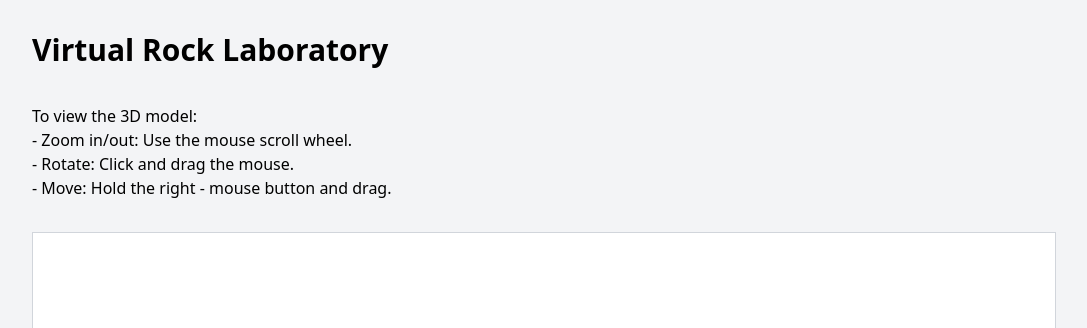
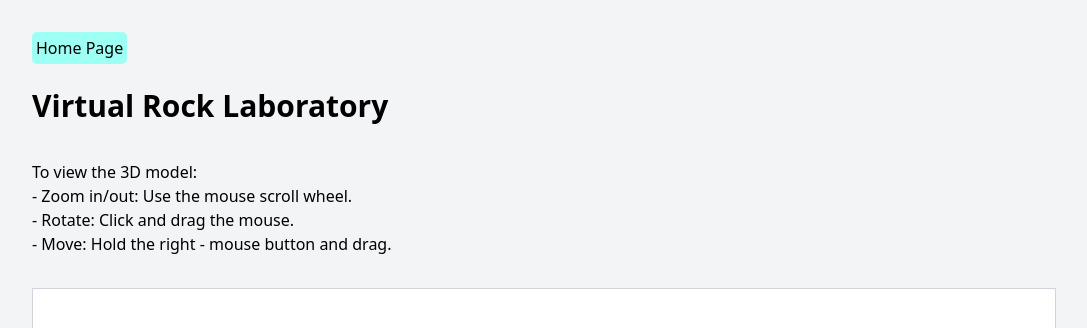
Before and after one commit to CIEM6980Rock/virtuallaboratary, a plain HTML site: page mineral.html in a window 1280 px wide. Shown: the top 328 px of the page, without its empty margins (0-1087 px from the left). Drawn offline with nearby package versions, Linux system fonts and the light colour scheme; a script that the page names is missing.

Commit message:
Update mineral.html

```diff
--- a/mineral.html
+++ b/mineral.html
@@ -48,7 +48,13 @@
             padding: 10px;
             border-radius: 5px;
         }
-
+        a {
+            display: inline-block;
+            background-color: #9efff5;
+            color: black;
+            padding: 4px;
+            border-radius: 5px;
+        }
         #instructions {
             margin-top: 20px;
             margin-bottom: 20px;
@@ -90,7 +96,10 @@
 
 <body class="bg-gray-100">
     <div class="container mx-auto p-8">
-        <h1 class="text-3xl font-bold mb-4">Virtual Rock Laboratory</h1>
+        <ul>
+            <li><a href="index.html">Home Page</a></li>
+        </ul>
+        <br><h1 class="text-3xl font-bold mb-4">Virtual Rock Laboratory</h1>
         <ul id="file-list"></ul>
         <button id="previous-columns-button">Previous</button>
         <button id="next-columns-button">Next</button>
```
